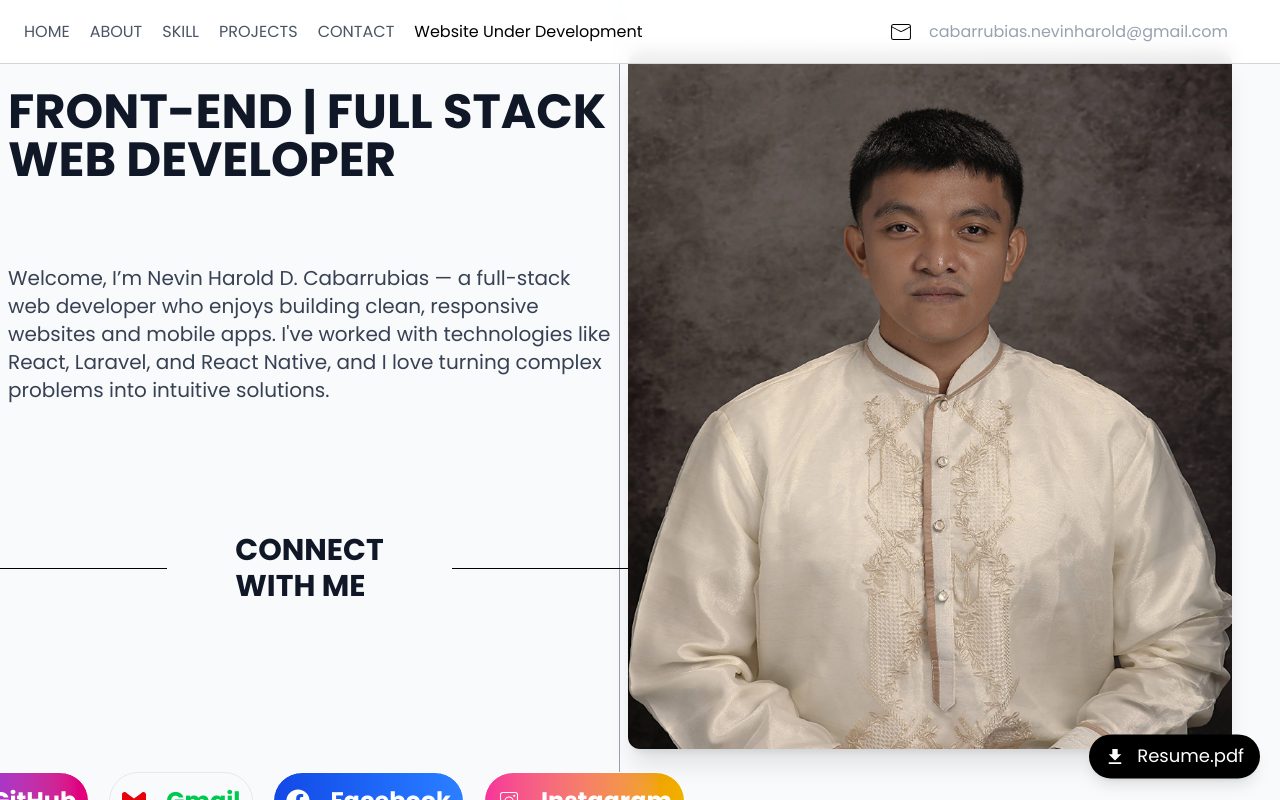
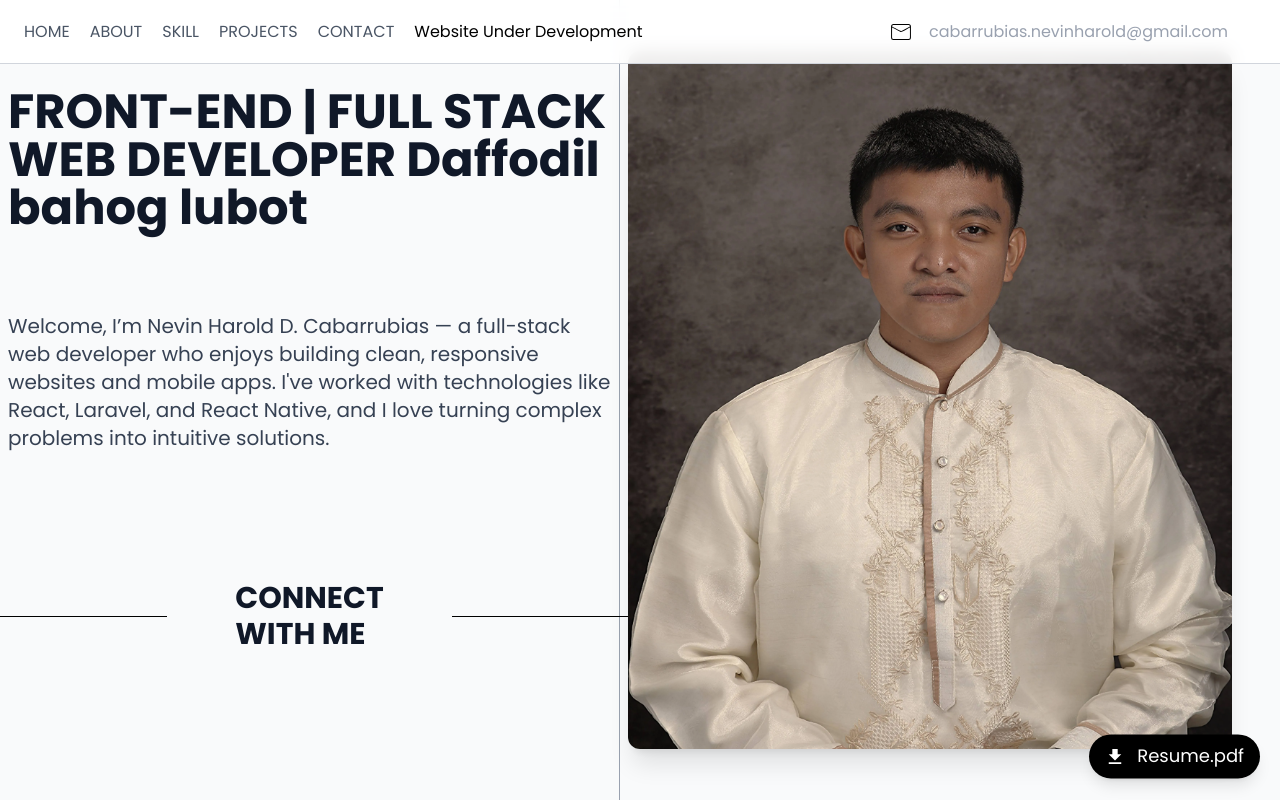
Before and after one commit to nevinharold90/My-Portfolio, a React (Vite) app: page / in a window 1280 px wide. Built offline with nearby package versions, Linux system fonts and the light colour scheme.

Commit message:
Sample for the time being

```diff
--- a/src/pages/Home.jsx
+++ b/src/pages/Home.jsx
@@ -126,7 +126,7 @@ const Home = () => {
                         {/* Home */}
                         <div className="flex flex-col fade-in ">
                             <h1 className='fade-in delay-1 gap-1 text-5xl text-left mt-20 font-bold text-gray-900'>
-                                FRONT-END | FULL STACK WEB DEVELOPER
+                                FRONT-END | FULL STACK WEB DEVELOPER Daffodil bahog lubot
                             </h1>
                             <p className='fade-in delay-1 text-xl mt-20 text-gray-700  '>
                                 Welcome, I’m Nevin Harold D. Cabarrubias — a full-stack web developer who enjoys building clean, responsive websites and mobile apps. I've worked with technologies like React, Laravel, and React Native, and I love turning complex problems into intuitive solutions.
```
